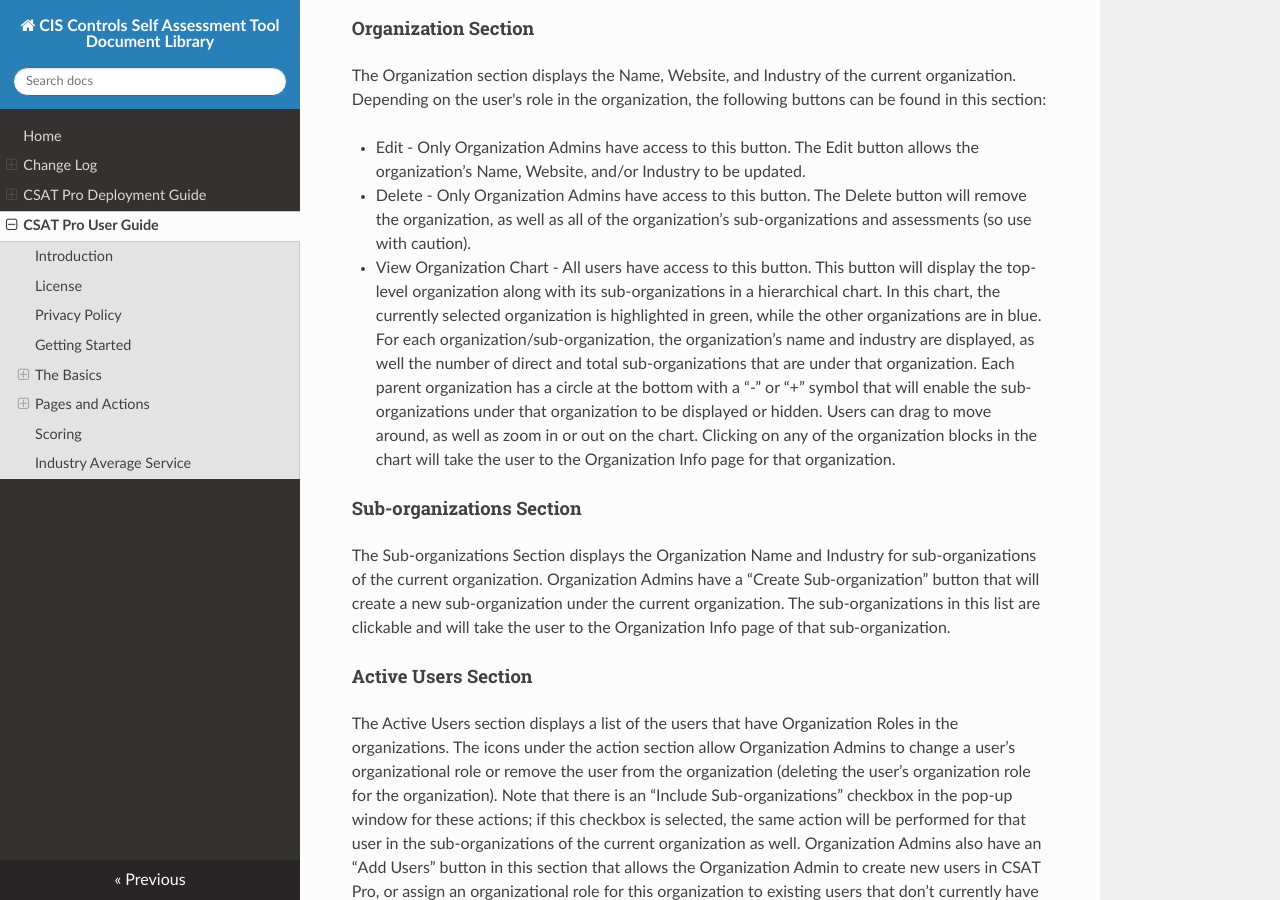
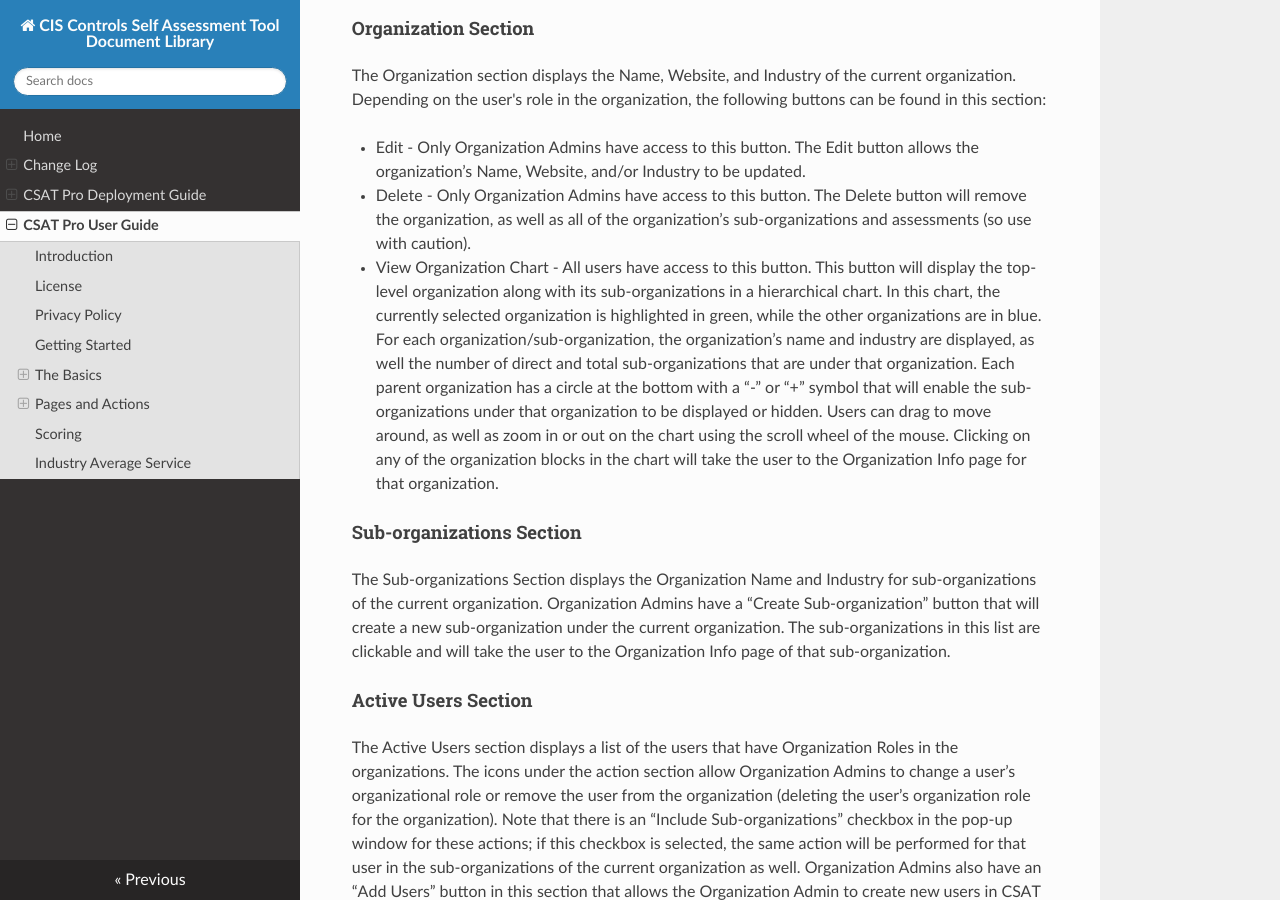
Before and after one commit to CISecurity/CSAT-Docs, an MkDocs documentation site: the page built from docs/source/csat_pro_user_guide.md, in a window 1280 px wide and 900 px high, scrolled down 5560 px. Built offline with MkDocs 1.6.1, drawn with Linux system fonts in a browser that asks for light colours; nearby versions of some CDN libraries.

Commit message:
minor update to the View Organization Chart section

```diff
--- a/docs/source/csat_pro_user_guide.md
+++ b/docs/source/csat_pro_user_guide.md
@@ -117,7 +117,7 @@ The Organization section displays the Name, Website, and Industry of the current
 
 - Edit - Only Organization Admins have access to this button.  The Edit button allows the organization’s Name, Website, and/or Industry to be updated.
 - Delete - Only Organization Admins have access to this button.  The Delete button will remove the organization, as well as all of the organization’s sub-organizations and assessments (so use with caution).
-- View Organization Chart - All users have access to this button.  This button will display the top-level organization along with its sub-organizations in a hierarchical chart.  In this chart, the currently selected organization is highlighted in green, while the other organizations are in blue.  For each organization/sub-organization, the organization’s name and industry are displayed, as well the number of direct and total sub-organizations that are under that organization.  Each parent organization has a circle at the bottom with a “-” or “+” symbol that will enable the sub-organizations under that organization to be displayed or hidden.  Users can drag to move around, as well as zoom in or out on the chart.  Clicking on any of the organization blocks in the chart will take the user to the Organization Info page for that organization.
+- View Organization Chart - All users have access to this button.  This button will display the top-level organization along with its sub-organizations in a hierarchical chart.  In this chart, the currently selected organization is highlighted in green, while the other organizations are in blue.  For each organization/sub-organization, the organization’s name and industry are displayed, as well the number of direct and total sub-organizations that are under that organization.  Each parent organization has a circle at the bottom with a “-” or “+” symbol that will enable the sub-organizations under that organization to be displayed or hidden.  Users can drag to move around, as well as zoom in or out on the chart using the scroll wheel of the mouse.  Clicking on any of the organization blocks in the chart will take the user to the Organization Info page for that organization.
 
 ####Sub-organizations Section####
 The Sub-organizations Section displays the Organization Name and Industry for sub-organizations of the current organization.  Organization Admins have a “Create Sub-organization” button that will create a new sub-organization under the current organization.  The sub-organizations in this list are clickable and will take the user to the Organization Info page of that sub-organization.
```
